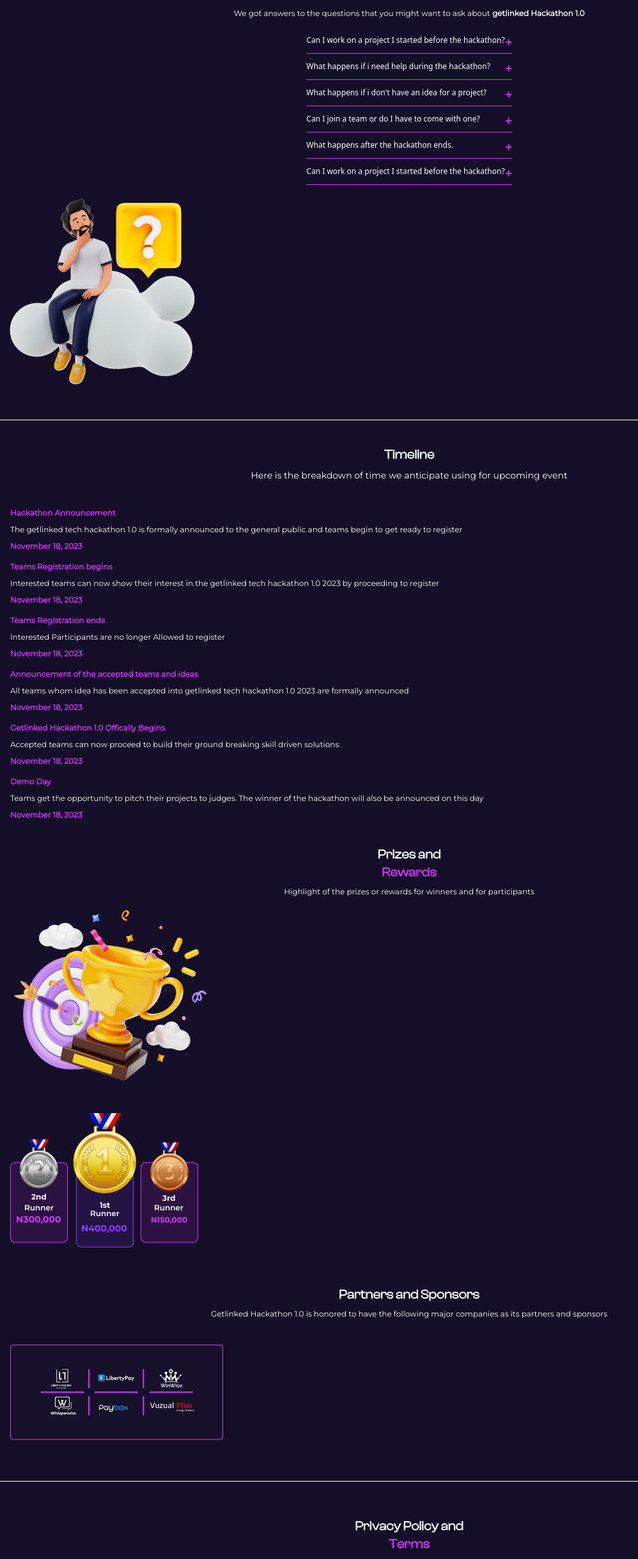
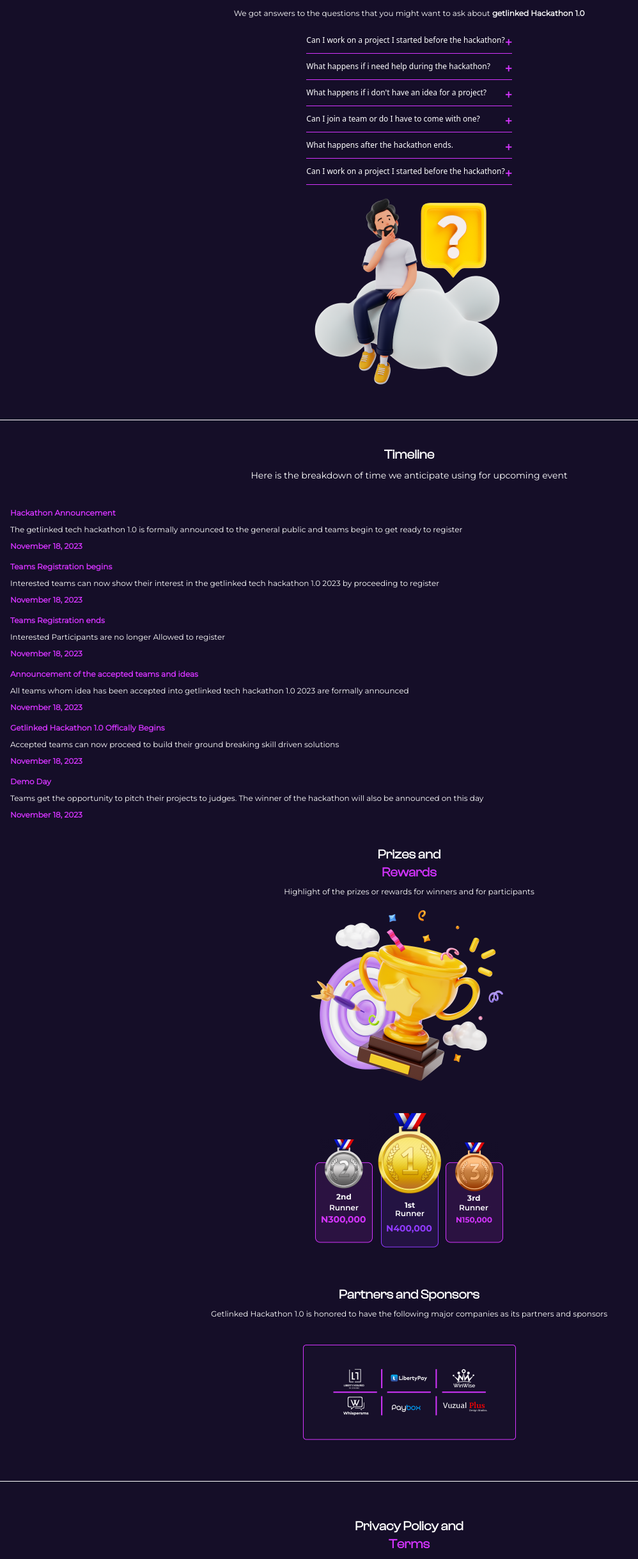
Before and after one commit to Lex043/getLinked, a React (Vite) app: page / in a window 1280 px wide. Shown: the part 2735-5172 px from the top of the page at 64% size, without its empty margins (0-998 px from the left). Built offline with nearby package versions, Linux system fonts and the light colour scheme.

Commit message:
fix: image responsive design

```diff
--- a/src/components/Faq.jsx
+++ b/src/components/Faq.jsx
@@ -64,7 +64,7 @@ const Faq = () => {
                 </div>
             </div>
 
-            <figure>
+            <figure className="flex items-center justify-center">
                 <img src={faqImg} alt="frequently ask question img" />
             </figure>
         </section>
--- a/src/components/Partners.jsx
+++ b/src/components/Partners.jsx
@@ -13,7 +13,7 @@ const Partners = () => {
                         major companies as its partners and sponsors
                     </p>
                 </div>
-                <figure className="">
+                <figure className="flex items-center justify-center">
                     <img src={partnersLogo} alt="partner and sponsors logo" />
                 </figure>
             </div>
--- a/src/components/PrivacyPolicy.jsx
+++ b/src/components/PrivacyPolicy.jsx
@@ -71,7 +71,7 @@ const PrivacyPolicy = () => {
                 <img
                     src={privacyImg}
                     alt="an unlocked padlock"
-                    className="absolute bottom-[-8rem] right-6"
+                    className="absolute bottom-[-8rem]"
                 />
             </figure>
         </section>
--- a/src/components/Prize.jsx
+++ b/src/components/Prize.jsx
@@ -15,7 +15,7 @@ const Prize = () => {
                 </p>
             </div>
 
-            <div className="flex flex-col gap-12">
+            <div className="flex flex-col gap-12 items-center justify-center">
                 <figure>
                     <img src={cup} alt="prize and rewards cup" />
                 </figure>
```
